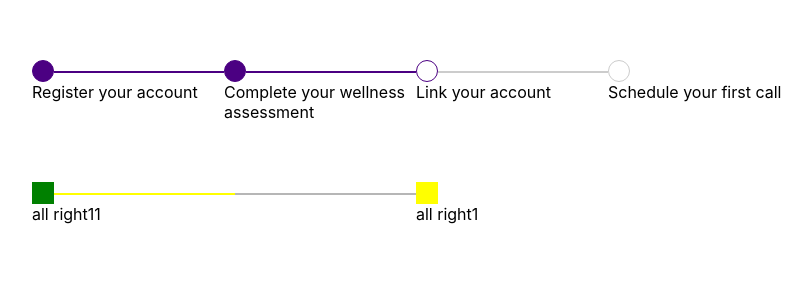
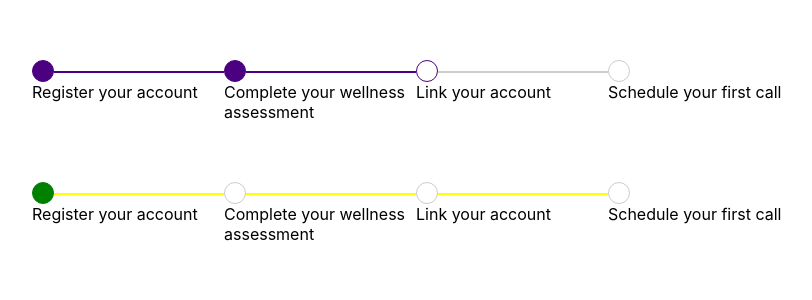
Before and after one commit to rahulsha05x/progress-stepper, a React (Create React App) app: page / in a window 1280 px wide. Shown: the top 300 px of the page, without its empty margins (224-1036 px from the left). Built offline with nearby package versions, Linux system fonts and the light colour scheme; the HTML template or start-up script is replaced by a standard one.

Commit message:
Updated progressbar 1

```diff
--- a/src/App.tsx
+++ b/src/App.tsx
@@ -6,7 +6,9 @@ import ProgressBar, {
 } from './components/molecules/ProgressBar/ProgressBar';
 
 import NewProgressBar from './components/progress-ui/NewProgressBar';
-import NewProgressBar1 from './components/progress-ui/ProgressBar1';
+import NewProgressBar1, {
+  getStatus,
+} from './components/progress-ui/ProgressBar1';
 import Circle from './components/atoms/Circle/CircleIcon';
 import Line from './components/atoms/Line/Line';
 import IconWrapper from './components/molecules/IconContainer/IconWrapper';
@@ -36,7 +38,7 @@ function App() {
     });
 
     let tempStep = [...steps];
-    if (currentIndex === 0 && tempStep[currentIndex] ?.status === 'Pending') {
+    if (currentIndex === 0 && tempStep[currentIndex]?.status === 'Pending') {
       tempStep[currentIndex].status = 'Current';
     } else {
       tempStep[currentIndex].status = 'Complete';
@@ -74,6 +76,7 @@ function App() {
       return 'Finished';
     }
   };
+  let activeStep = 2;
   return (
     <div className="container">
       <div className="container__row">
@@ -92,31 +95,27 @@ function App() {
             icon={<i className="fa fa-check"></i>}
             squared={false}
           />
+
           <NewProgressBar1 activeStep={2}>
-            <Step className="red">
+            {steps.map((item, index) => {
+              return (
+                <Step className="red" key={item.id}>
                   <IconWrapper className="IconClass">
                     <Circle
-                  completed
+                      completed={
+                        getStatus(activeStep, index) === 'is-completed'
+                          ? true
+                          : false
+                      }
                       icon={<i className="fa fa-check"></i>}
                       color="green"
-                  squared
-                />
-                <Line color="yellow" progress={'50'} />
-              </IconWrapper>
-              <TextWrapper>all right11</TextWrapper>
-            </Step>
-            <Step className="green">
-              <IconWrapper className="IconClass">
-                <Circle
-                  completed
-                  icon={<i className="fa fa-check"></i>}
-                  color="yellow"
-                  squared
                     />
                     <Line color="yellow" />
                   </IconWrapper>
-              <TextWrapper>all right1</TextWrapper>
+                  <TextWrapper>{item.text}</TextWrapper>
                 </Step>
+              );
+            })}
           </NewProgressBar1>
         </div>
       </div>
--- a/src/components/atoms/Circle/CircleIcon.tsx
+++ b/src/components/atoms/Circle/CircleIcon.tsx
@@ -6,7 +6,7 @@ export const Circle = ({
   className = '',
   squared,
   children,
-  active
+  active,
 }: {
   completed: boolean;
   icon: any;
@@ -19,7 +19,7 @@ export const Circle = ({
   const styles = {
     background: completed ? color : 'none',
     borderRadius: squared ? '0px' : '50%',
-    borderColor: active || completed ? color : '#ccc'
+    borderColor: active || completed ? color : '#ccc',
   };
   return (
     <div className={`circle ${className}`} style={styles}>
--- a/src/components/molecules/IconContainer/IconWrapper.tsx
+++ b/src/components/molecules/IconContainer/IconWrapper.tsx
@@ -2,7 +2,7 @@ import React from 'react';
 
 const IconWrapper = ({
   children,
-  className,
+  className = '',
 }: {
   children: any;
   className?: string;
--- a/src/components/molecules/StepperItem/Step.tsx
+++ b/src/components/molecules/StepperItem/Step.tsx
@@ -1,6 +1,6 @@
 import React from 'react';
 interface StepProps {
-  className: string;
+  className?: string;
   color?: string;
   completed?: boolean;
   content?: any;
@@ -16,11 +16,13 @@ export const Step = ({
   children,
 }: StepProps) => {
   const getChildren = () => {
-    React.Children.forEach(children, (child, index) => {
-      console.log(child, ': of LI');
+    return React.Children.map(children, (child, index) => {
+      return React.cloneElement(child, {
+        itemIndex: index,
+      });
     });
   };
-  getChildren();
-  return <li className={`progress-step ${className}`}>{children}</li>;
+  const child = getChildren();
+  return <li className={`progress-step ${className}`}>{child}</li>;
 };
 export default Step;
--- a/src/components/progress-ui/NewProgressBar.tsx
+++ b/src/components/progress-ui/NewProgressBar.tsx
@@ -1,5 +1,6 @@
 import React, { useState } from 'react';
 import NewProgressStep from './NewProgressStep';
+import NewProgressBar1 from './ProgressBar1';
 
 export interface StepData {
   text?: string | object;
@@ -17,11 +18,8 @@ interface Props {
 }
 
 function renderProgressText(step: StepData) {
-
   if (typeof step.text === 'string') {
-        return <div>
-            {step.text}
-        </div>
+    return <div>{step.text}</div>;
   }
 
   if (React.isValidElement(step.text)) {
@@ -32,24 +30,22 @@ function renderProgressText(step: StepData) {
 const NewProgressBar: React.FC<Props> = ({
   steps,
   activeStep,
-    orientation = "horizontal",
+  orientation = 'horizontal',
   color,
   icon,
-    squared = false
+  squared = false,
 }) => {
-
   return (
     <div>
-            <ul className={`progress-tracker --${orientation}`}>
-                {
-                    steps.map((step: StepData, index: number) => {
+      <NewProgressBar1 activeStep={activeStep}>
+        {steps.map((step: StepData, index: number) => {
           let stepClass = '';
           const completed = activeStep > index + 1;
           if (completed) {
-                            stepClass = "is-completed";
+            stepClass = 'is-completed';
           }
           if (activeStep === index + 1) {
-                            stepClass = "is-active";
+            stepClass = 'is-active';
           }
 
           return (
@@ -65,11 +61,9 @@ const NewProgressBar: React.FC<Props> = ({
               orientation={orientation}
               squared={squared}
             />
-                        )
-                    })
-                }
-
-            </ul>
+          );
+        })}
+      </NewProgressBar1>
     </div>
   );
 };
--- a/src/components/progress-ui/NewProgressStep.tsx
+++ b/src/components/progress-ui/NewProgressStep.tsx
@@ -38,39 +38,31 @@ const NewProgressStep: React.FC<Props> = ({
   progress = 0,
   orientation = 'horizontal',
   squared = false,
-    active = false
+  active = false,
 }) => {
-    let circleStyles: any = {
-        backgroundColor: color,
-    };
-
-    let lineStyles: any = {
-        backgroundColor: color,
-    };
-    if (progress) {
-        lineStyles['backgroundImage'] = `linear-gradient(to ${
-            orientation === 'vertical' ? 'bottom' : 'right'
-            }, ${color} ${progress}%, #b6b6b6 ${progress}%)`;
-    }
-
-    if (squared) {
-        circleStyles['borderRadius'] = 0;
-    }
-
+  console.log('Completed', completed);
   return (
     <Step
       color={color}
       completed={completed}
       content={icon}
-            className={`progress-step ${className}`}
+      className={className}
     >
       <IconWrapper>
-                <Circle active={active} completed={completed} icon={icon} color={color} squared={squared} />
+        <Circle
+          active={active}
+          completed={completed}
+          icon={icon}
+          color={color}
+          squared={squared}
+        />
         <Line active={active} progress={progress} color={color} />
       </IconWrapper>
       <TextWrapper>{renderProgressText(text)}</TextWrapper>
     </Step>
   );
 };
-
+NewProgressStep.defaultProps = {
+  completed: false,
+};
 export default NewProgressStep;
--- a/src/components/progress-ui/ProgressBar1.tsx
+++ b/src/components/progress-ui/ProgressBar1.tsx
@@ -15,7 +15,7 @@ interface Props {
   content?: any;
 }
 
-const getStatus = (activeStep: number, index: number) => {
+export const getStatus = (activeStep: number, index: number) => {
   let stepClass = 'inactive';
   const completed = activeStep > index + 1;
   if (completed) {
@@ -38,7 +38,6 @@ const NewProgressBar1: React.FC<any> = ({
   const renderChildren = () => {
     return React.Children.map(children, (child, index) => {
       currentItemStatus = getStatus(activeStep, index);
-      console.log(child);
       return React.cloneElement(child, {
         currentItemStatus,
         itemIndex: index,
```
Also changed, not shown: src/components/atoms/Line/Line.tsx (+3 -4 lines). Lines whose indentation alone changed are shown as unchanged.
